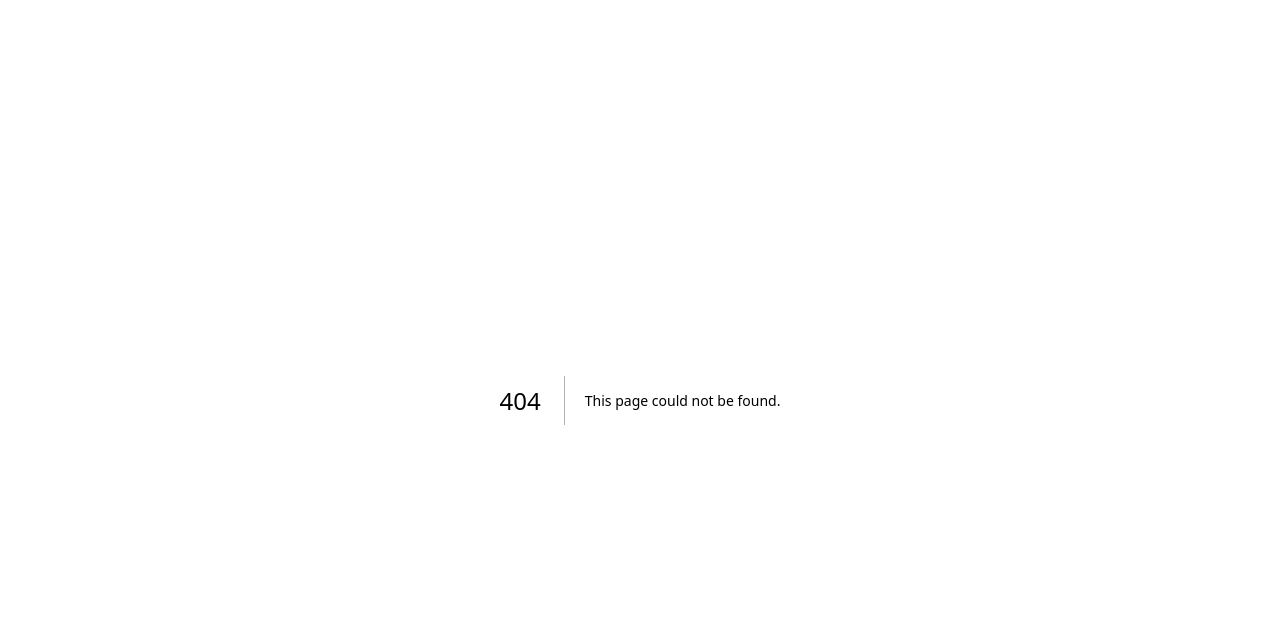
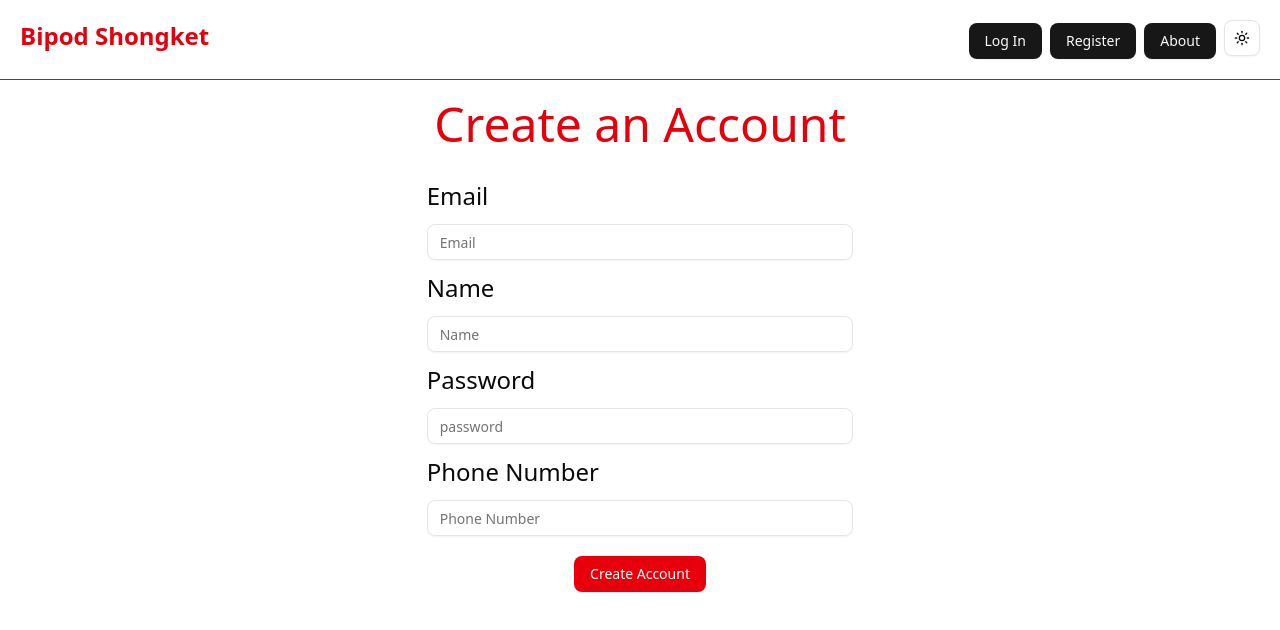
Before and after one commit to Data-Dwellers/bipod-shongket-web, a Next.js app: page /log-in in a window 1280 px wide. Before the commit this address had no page. Shown: the top 630 px of the page. Built offline with nearby package versions, Linux system fonts and the light colour scheme.

Commit message:
Add project restructure according to Nextjs and fix bugs and mistakes

```diff
--- /dev/null
+++ b/app/about/page.js
@@ -0,0 +1,5 @@
+import React from "react";
+
+export default function About() {
+    return <div>This is the About page</div>;
+}
--- a/app/layout.js
+++ b/app/layout.js
@@ -1,3 +1,4 @@
+import Header from "@/components/Header";
 import { ThemeProvider } from "@/components/theme-provider";
 import { Roboto, Roboto_Mono } from "next/font/google";
 import "./globals.css";
@@ -29,6 +30,7 @@ export default function RootLayout({ children }) {
                     enableSystem
                     disableTransitionOnChange
                 >
+                    <Header></Header>
                     {children}
                 </ThemeProvider>
             </body>
--- a/views/logIn.jsx
+++ b/app/log-in/page.js
@@ -1,34 +1,33 @@
-import { Button } from "../components/ui/button";
-import { Input } from "@/components/ui/input"
-import { Label } from "@/components/ui/label"
+import { Button } from "@/components/ui/button";
+import { Input } from "@/components/ui/input";
+import { Label } from "@/components/ui/label";
 
-
-
-export const  LogIn =() => {
+export default function LogIn() {
     return (
-
         <div className=" flex flex-col items-center w-full h-full ">
             <h1 className="text-5xl p-5 text-red-600">Create an Account</h1>
             <div className="w-1/3 ">
                 <Label className="py-3 text-2xl">Email</Label>
-                <Input type="email" placeholder = "Email"></Input>
+                <Input type="email" placeholder="Email"></Input>
             </div>
             <div className="w-1/3 ">
                 <Label className="py-3 text-2xl">Name</Label>
-                <Input type="text" placeholder = "Name"></Input>
+                <Input type="text" placeholder="Name"></Input>
             </div>
             <div className="w-1/3 ">
                 <Label className="py-3 text-2xl">Password</Label>
-                <Input type="password" placeholder = "password"></Input>
+                <Input type="password" placeholder="password"></Input>
             </div>
             <div className="w-1/3 ">
                 <Label className="py-3 text-2xl">Phone Number</Label>
-                <Input type="phone" placeholder = "Phone Number"></Input>
+                <Input type="phone" placeholder="Phone Number"></Input>
             </div>
             <div className="p-5">
-                <Button className=" bg-red-600 text-white hover:bg-red-900"> Create Account</Button>
+                <Button className=" bg-red-600 text-white hover:bg-red-900">
+                    {" "}
+                    Create Account
+                </Button>
             </div>
-
         </div>
     );
-};
+}
--- a/app/page.js
+++ b/app/page.js
@@ -1,26 +1,5 @@
-"use client"
-import {Routes, Route, BrowserRouter} from "react-router-dom";
-
-import { Banner } from "@/components/Banner";
-import { Header } from "@/components/Header";
-import { Separator } from "@/components/ui/separator";
-import { LogIn } from "@/views/logIn";
-
+"use client";
 
 export default function Home() {
-    return (
-        <BrowserRouter>
-            <div>
-                <Header></Header>
-                <Separator className="bg-red-600"></Separator>
-
-
-                <Routes>
-                    <Route path="/log-in" element={ <LogIn></LogIn>} />
-                    <Route path="/" element={<Banner></Banner>}></Route>
-                </Routes>
-            </div>
-        </BrowserRouter>
-
-    );
+    return <div></div>;
 }
--- /dev/null
+++ b/app/register/page.js
@@ -0,0 +1,5 @@
+import React from "react";
+
+export default function Register() {
+    return <div>This is the register page</div>;
+}
--- a/components/Header.jsx
+++ b/components/Header.jsx
@@ -1,22 +1,33 @@
-import { Link } from "react-router-dom";
+import Link from "next/link";
 import { ThemeToggle } from "./ThemeToggle";
 import { Button } from "./ui/button";
+import { Separator } from "./ui/separator";
 
-export const Header = () => {
+export default function Header() {
     return (
+        <>
             <div className="flex justify-between px-5 py-5">
-            <Link to="/">
+                <Link href="/">
                     <h1 className="text-center flex items-center justify-center font-bold text-2xl text-red-600">
                         Bipod Shongket
                     </h1>
                 </Link>
 
                 <div className="space-x-2">
-                <Link to="/log-in"><Button >Log In</Button></Link>
-                <Link to="/register"><Button >Register</Button></Link>
-                <Link to="/sbout"><Button >About</Button></Link>
+                    <Link href="/log-in">
+                        <Button>Log In</Button>
+                    </Link>
+                    <Link href="/register">
+                        <Button>Register</Button>
+                    </Link>
+                    <Link href="/about">
+                        <Button>About</Button>
+                    </Link>
                     <ThemeToggle></ThemeToggle>
                 </div>
             </div>
+
+            <Separator className="bg-red-600"></Separator>
+        </>
     );
-};
+}
```
Also changed, not shown: views/about.jsx (deleted), views/register.jsx (deleted). Lines whose indentation alone changed are shown as unchanged.
